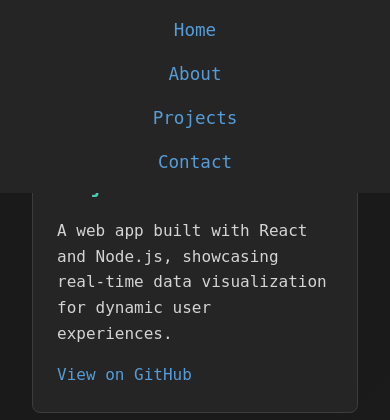
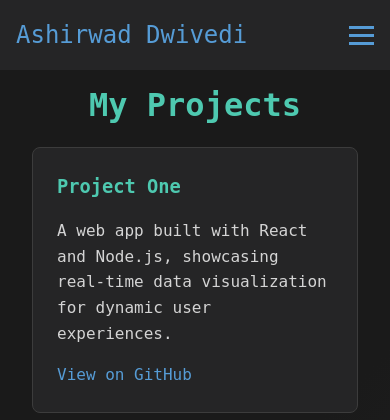
Before and after one commit to thedevelopersDeveloper/Official-Portfolio, a Flask app: page /projects in a window 390 px wide. Shown: the top 420 px of the page. Run offline with Flask 3, Linux system fonts and the light colour scheme.

Commit message:
Update projects.html

```diff
--- a/templates/projects.html
+++ b/templates/projects.html
@@ -27,22 +27,64 @@
       z-index: 1000;
     }
 
-    nav ul {
+    .nav-container {
+      display: flex;
+      justify-content: space-between;
+      align-items: center;
+      max-width: 1200px;
+      margin: 0 auto;
+    }
+
+    .nav-logo {
+      font-size: 1.5rem;
+      color: #569cd6;
+    }
+
+    .nav-menu {
       display: flex;
       list-style: none;
-      justify-content: center;
       gap: 2rem;
     }
 
-    nav a {
+    .nav-menu li {
+      display: inline-block;
+    }
+
+    .nav-menu a {
       color: #569cd6;
       text-decoration: none;
       font-size: 1.1rem;
       transition: color 0.3s;
     }
 
-    nav a:hover {
+    .nav-menu a:hover {
       color: #4ec9b0;
+    }
+
+    .hamburger {
+      display: none;
+      flex-direction: column;
+      cursor: pointer;
+      gap: 5px;
+    }
+
+    .hamburger span {
+      width: 25px;
+      height: 3px;
+      background: #569cd6;
+      transition: all 0.3s ease;
+    }
+
+    .hamburger.active span:nth-child(1) {
+      transform: rotate(45deg) translate(5px, 5px);
+    }
+
+    .hamburger.active span:nth-child(2) {
+      opacity: 0;
+    }
+
+    .hamburger.active span:nth-child(3) {
+      transform: rotate(-45deg) translate(7px, -7px);
     }
 
     section {
@@ -129,22 +171,48 @@
         font-size: 1.5rem;
       }
 
-      nav ul {
+      .hamburger {
+        display: flex;
+      }
+
+      .nav-menu {
+        display: none;
         flex-direction: column;
-        align-items: center;
-        gap: 1rem;
+        position: absolute;
+        top: 60px;
+        left: 0;
+        width: 100%;
+        background: #252526;
+        padding: 1rem;
+        border-top: 1px solid #3c3c3c;
+      }
+
+      .nav-menu.active {
+        display: flex;
+      }
+
+      .nav-menu li {
+        margin: 0.5rem 0;
       }
     }
   </style>
 </head>
 <body>
   <nav>
-    <ul>
-      <li><a href="/home">Home</a></li>
-      <li><a href="/about">About</a></li>
-      <li><a href="/projects">Projects</a></li>
-      <li><a href="/contact">Contact</a></li>
-    </ul>
+    <div class="nav-container">
+      <div class="nav-logo">Ashirwad Dwivedi</div>
+      <div class="hamburger">
+        <span></span>
+        <span></span>
+        <span></span>
+      </div>
+      <ul class="nav-menu">
+        <li><a href="index.html#home">Home</a></li>
+        <li><a href="about.html#about">About</a></li>
+        <li><a href="#projects">Projects</a></li>
+        <li><a href="contact.html#contact">Contact</a></li>
+      </ul>
+    </div>
   </nav>
 
   <section id="projects">
@@ -173,6 +241,22 @@
   </footer>
 
   <script>
+    const hamburger = document.querySelector('.hamburger');
+    const navMenu = document.querySelector('.nav-menu');
+
+    hamburger.addEventListener('click', () => {
+      hamburger.classList.toggle('active');
+      navMenu.classList.toggle('active');
+    });
+
+    // Close menu when a link is clicked
+    document.querySelectorAll('.nav-menu a').forEach(link => {
+      link.addEventListener('click', () => {
+        hamburger.classList.remove('active');
+        navMenu.classList.remove('active');
+      });
+    });
+
     // Smooth scrolling for nav links
     document.querySelectorAll('nav a').forEach(anchor => {
       anchor.addEventListener('click', function (e) {
```
